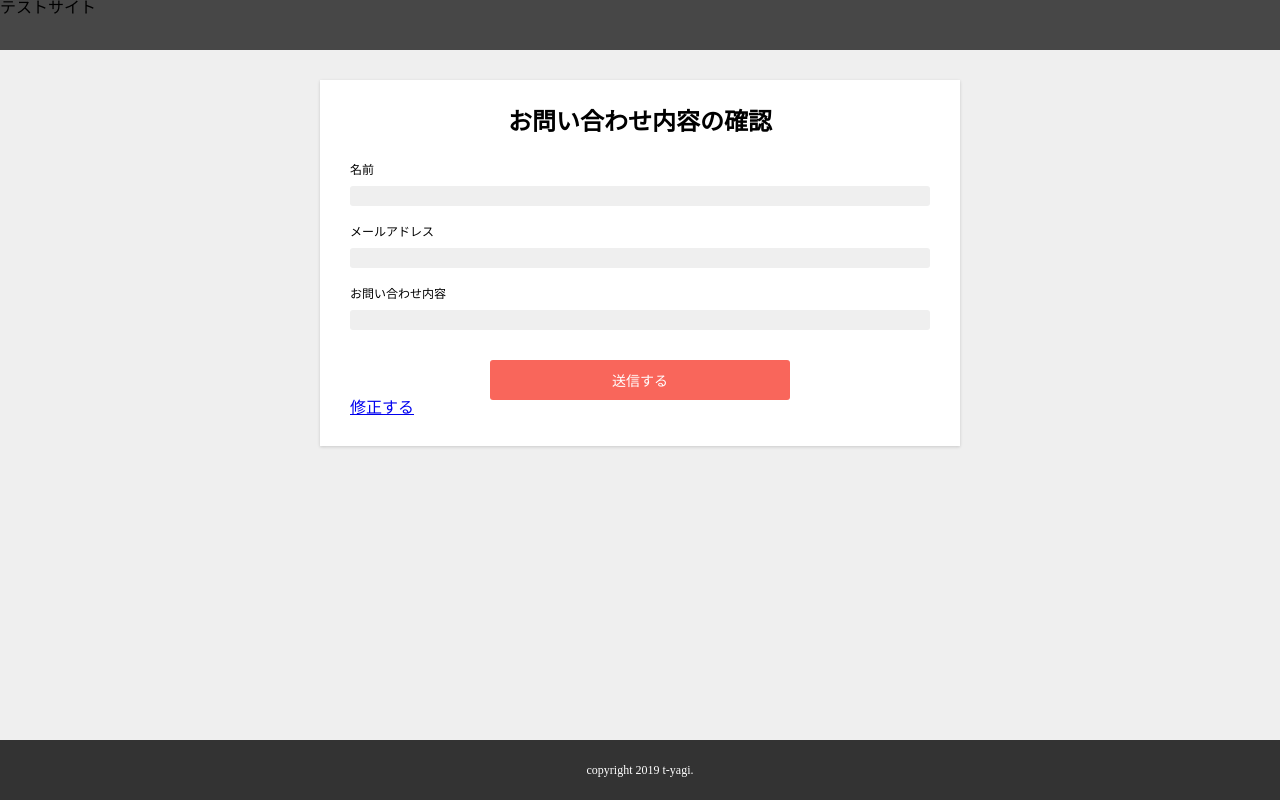
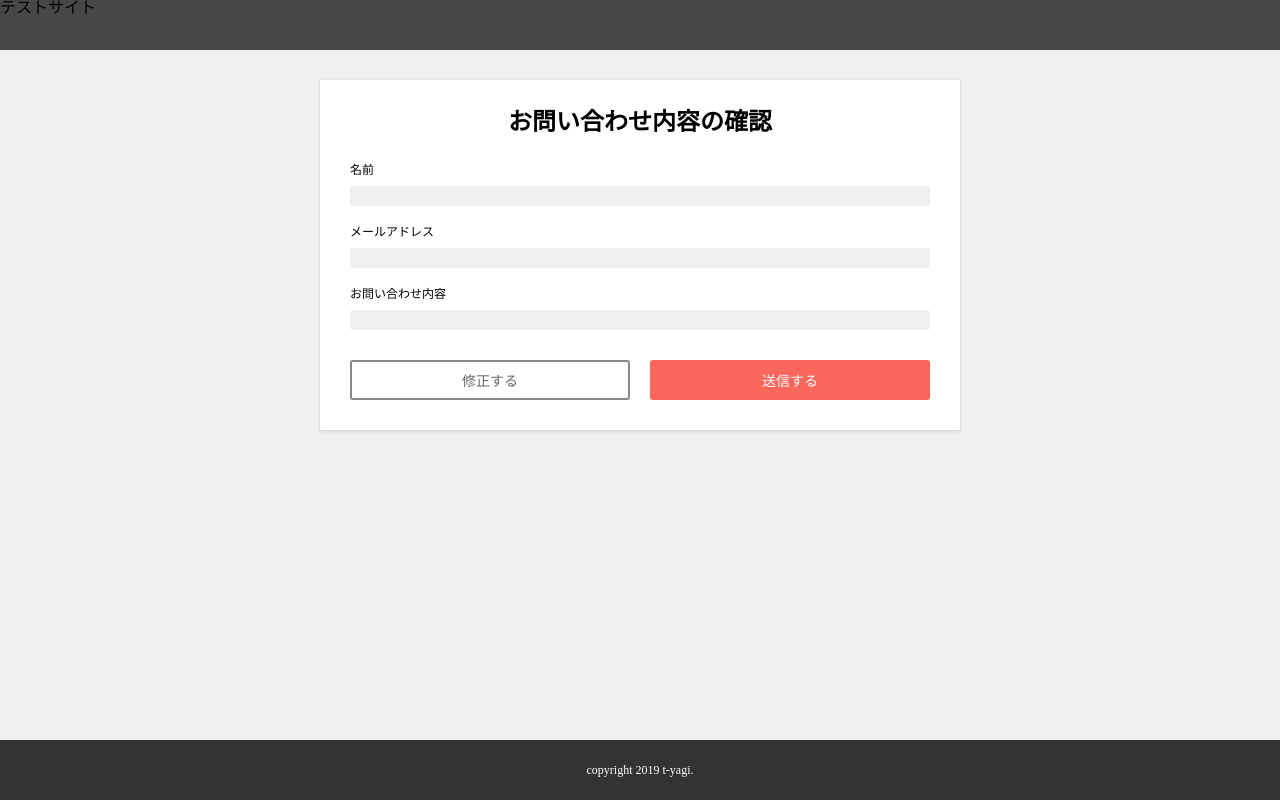
Before and after one commit to nchhujimiyama/form, a PHP site: page /contact/confirm.php in a window 1280 px wide. Run offline with PHP 8.4, Linux system fonts and the light colour scheme; data that the repository does not hold is empty.

```diff
--- a/contact/confirm.php
+++ b/contact/confirm.php
@@ -24,8 +24,10 @@
                 <input type="hidden" name="name" value="<?php echo $_POST['name'];?>" />
                 <input type="hidden" name="email" value="<?php echo $_POST['email'];?>" />
                 <input type="hidden" name="inquiry_content" value="<?php echo $_POST['inquiry_content'];?>" />
-                <input type="submit" name="form_post" id="form_post" value="送信する" />
-                <a href="javascript:void(0)" class="back">修正する</a>
+                <div class="submit-group">
+                    <a href="javascript:void(0)" class="back">修正する</a>
+                    <input type="submit" name="form_post" id="form_post" value="送信する" />
+                </div>
             </form>
         </section>
 	</main>
--- a/css/style.css
+++ b/css/style.css
@@ -87,6 +87,42 @@ main {
     border: none;
     color: #fff;
     font-size: 14px;
+    cursor: pointer;
+}
+.form-content .submit-group {
+    display: flex;
+    margin: 30px auto 0;
+}
+.form-content .submit-group #form_post {
+    flex: 1;
+    max-width: none;
+    margin: 0 auto;
+}
+.form-content .submit-group a {
+    flex: 1;
+    display: block;
+    width: 100%;
+    margin-right: 20px;
+    padding: 8px;
+    border: 2px solid #888;
+    border-radius: 3px;
+    background: #fff;
+    color: #666;
+    font-size: 14px;
+    line-height: normal;
+    text-align: center;
+    text-decoration: none;
+}
+
+/* バリデーション */
+.feedback {
+    display: none;
+    color: #666;
+    font-weight: bold;
+    margin-top: 5px;
+}
+.feedback.active {
+    display: block;
 }
 
 
```
Also changed, not shown: contact/index.php (+4 -3 lines), contact/js/index.js (+21 -5 lines).
